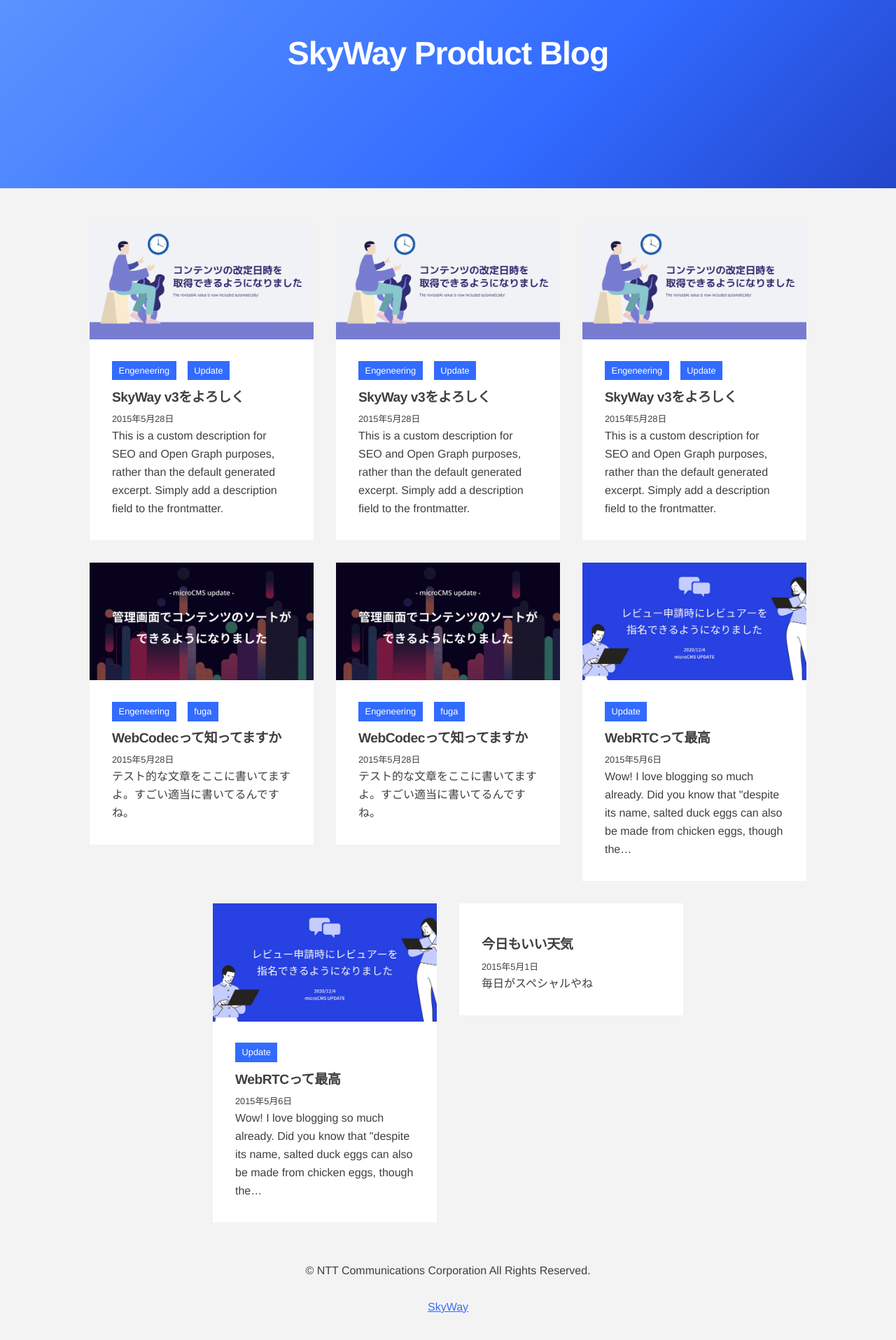
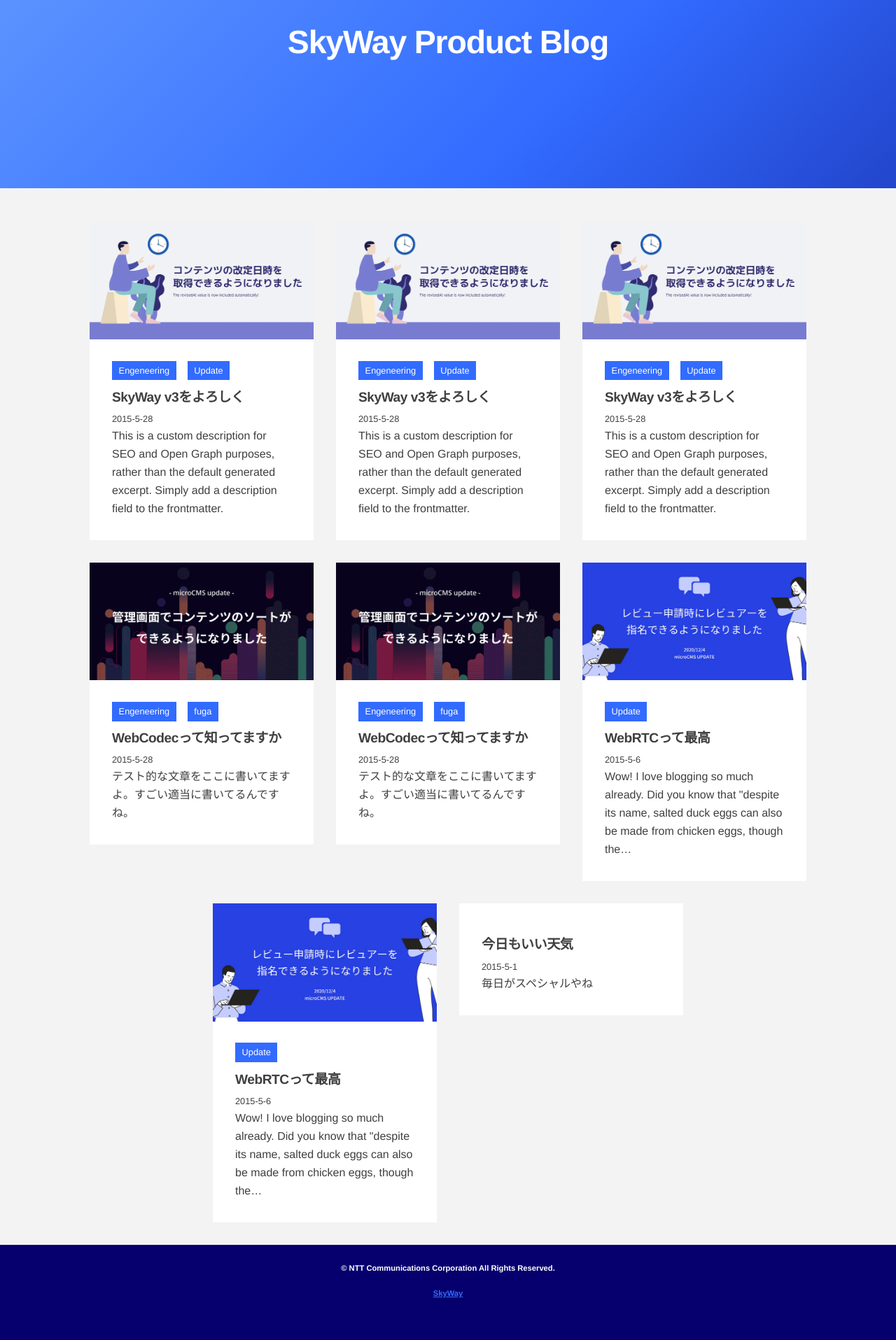
Before and after one commit to ibuibu/ojisauna-blog, a Gatsby site: page / in a window 1280 px wide. Shown: the part 143-2058 px from the top of the page at 70% size. Built offline with nearby package versions, Linux system fonts and the light colour scheme; Gatsby itself is replaced by a stand-in of ours.

Commit message:
Fix some css

```diff
--- a/gatsby-config.js
+++ b/gatsby-config.js
@@ -5,10 +5,10 @@
       name: `Kyle Mathews`,
       summary: `who lives and works in San Francisco building useful things.`,
     },
-    description: `A starter blog demonstrating what Gatsby can do.`,
+    description: `SkyWay Product Blog`,
     siteUrl: `https://gatsby-starter-blog-demo.netlify.app/`,
     social: {
-      twitter: `kylemathews`,
+      twitter: `SkyWay Team`,
     },
   },
   plugins: [
--- a/src/components/post-card.js
+++ b/src/components/post-card.js
@@ -9,7 +9,7 @@
     if (post.frontmatter.featuredImage) {
       const featuredImgFluid =
         post.frontmatter.featuredImage.childImageSharp.fluid
-      return <Image fluid={featuredImgFluid} />
+      return <Image fadeIn={false} fluid={featuredImgFluid} />
     } else {
       return <></>
     }
--- a/src/pages/engeneering.js
+++ b/src/pages/engeneering.js
@@ -38,7 +38,7 @@
           slug
         }
         frontmatter {
-          date(formatString: "YYYY年M月D日")
+          date(formatString: "YYYY-M-D")
           title
           description
           featuredImage {
--- a/src/pages/index.js
+++ b/src/pages/index.js
@@ -51,7 +51,7 @@
           slug
         }
         frontmatter {
-          date(formatString: "YYYY年M月D日")
+          date(formatString: "YYYY-M-D")
           title
           description
           featuredImage {
--- a/src/pages/updates.js
+++ b/src/pages/updates.js
@@ -38,7 +38,7 @@
           slug
         }
         frontmatter {
-          date(formatString: "YYYY年M月D日")
+          date(formatString: "YYYY-M-D")
           title
           description
           featuredImage {
--- a/src/style.css
+++ b/src/style.css
@@ -345,12 +345,24 @@
   text-decoration: none;
 }
 
+.global-header a {
+  margin-bottom: 6rem;
+}
+
 .global-header h1 {
   font-size: 2.9rem;
-  margin-bottom: 7rem;
+  margin: 0rem;
   color: white;
 }
+
+.global-footer {
+  height: 300px;
+  background-color: #06006e;
+}
 .global-footer p {
+  font-size: 0.7rem;
+  font-weight: bold;
+  color: white;
   text-align: center;
 }
 
@@ -390,7 +402,7 @@
 
 .post-list-item h2 {
   font-size: var(--fontSize-2);
-  color:var(--color-text);
+  color: var(--color-text);
   margin-bottom: var(--spacing-2);
   margin-top: var(--spacing-4);
 }
```
Also changed, not shown: src/templates/blog-post.js (+6 -2 lines).
